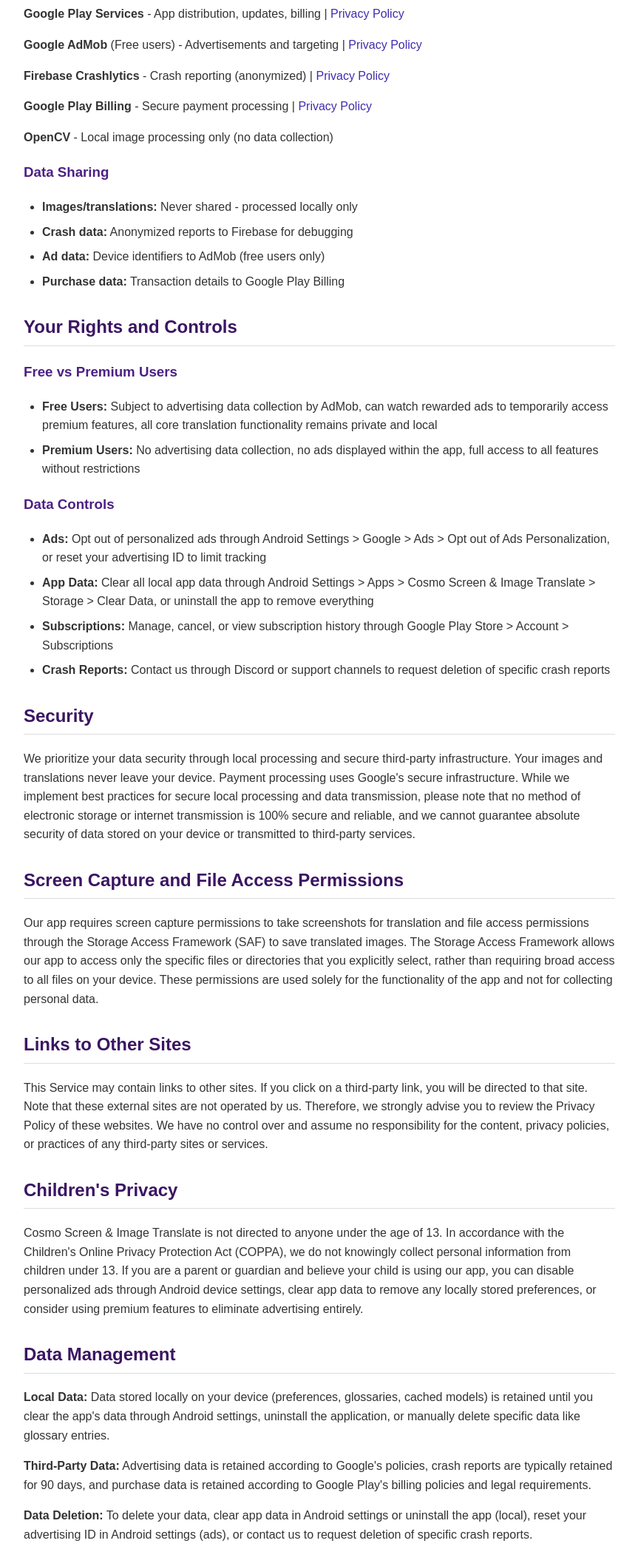
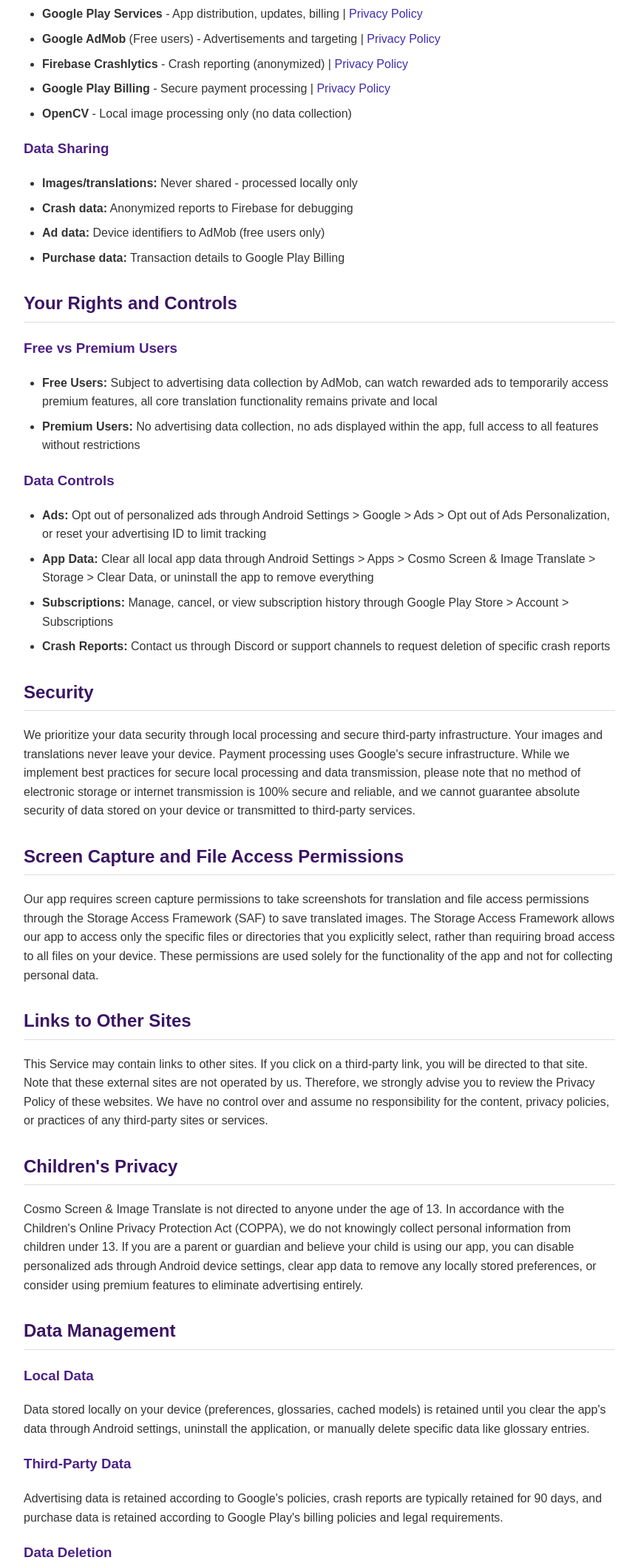
Before and after one commit to cosmomime/Screen-Image-Translate-Privacy-Policy, a plain HTML site: page Privacy Policy.html in a window 1280 px wide. Shown: the part 4020-6137 px from the top of the page at 74% size, without its empty margins (208-1071 px from the left). Drawn offline with Linux system fonts and the light colour scheme.

Commit message:
Update Privacy Policy.html

```diff
--- a/Privacy Policy.html
+++ b/Privacy Policy.html
@@ -194,11 +194,13 @@
     <p>All image processing and translation occurs locally on your device. No images or translations are transmitted to external servers. In future updates, we may offer optional online translation services that will be clearly marked and require explicit consent.</p>
 
     <h2>Third-Party Services</h2>
-    <p><strong>Google Play Services</strong> - App distribution, updates, billing | <a href="https://www.google.com/policies/privacy/">Privacy Policy</a></p>
-    <p><strong>Google AdMob</strong> (Free users) - Advertisements and targeting | <a href="https://support.google.com/admob/answer/6128543">Privacy Policy</a></p>
-    <p><strong>Firebase Crashlytics</strong> - Crash reporting (anonymized) | <a href="https://firebase.google.com/support/privacy">Privacy Policy</a></p>
-    <p><strong>Google Play Billing</strong> - Secure payment processing | <a href="https://payments.google.com/payments/apis-secure/get_legal_document?ldo=0&ldt=privacynotice">Privacy Policy</a></p>
-    <p><strong>OpenCV</strong> - Local image processing only (no data collection)</p>
+    <ul>
+        <li><strong>Google Play Services</strong> - App distribution, updates, billing | <a href="https://www.google.com/policies/privacy/">Privacy Policy</a></li>
+        <li><strong>Google AdMob</strong> (Free users) - Advertisements and targeting | <a href="https://support.google.com/admob/answer/6128543">Privacy Policy</a></li>
+        <li><strong>Firebase Crashlytics</strong> - Crash reporting (anonymized) | <a href="https://firebase.google.com/support/privacy">Privacy Policy</a></li>
+        <li><strong>Google Play Billing</strong> - Secure payment processing | <a href="https://payments.google.com/payments/apis-secure/get_legal_document?ldo=0&ldt=privacynotice">Privacy Policy</a></li>
+        <li><strong>OpenCV</strong> - Local image processing only (no data collection)</li>
+    </ul>
 
     <h3>Data Sharing</h3>
     <ul>
@@ -237,9 +239,15 @@
     <p>Cosmo Screen & Image Translate is not directed to anyone under the age of 13. In accordance with the Children's Online Privacy Protection Act (COPPA), we do not knowingly collect personal information from children under 13. If you are a parent or guardian and believe your child is using our app, you can disable personalized ads through Android device settings, clear app data to remove any locally stored preferences, or consider using premium features to eliminate advertising entirely.</p>
 
     <h2>Data Management</h2>
-    <p><strong>Local Data:</strong> Data stored locally on your device (preferences, glossaries, cached models) is retained until you clear the app's data through Android settings, uninstall the application, or manually delete specific data like glossary entries.</p>
-    <p><strong>Third-Party Data:</strong> Advertising data is retained according to Google's policies, crash reports are typically retained for 90 days, and purchase data is retained according to Google Play's billing policies and legal requirements.</p>
-    <p><strong>Data Deletion:</strong> To delete your data, clear app data in Android settings or uninstall the app (local), reset your advertising ID in Android settings (ads), or contact us to request deletion of specific crash reports.</p>
+
+    <h3>Local Data</h3>
+    <p>Data stored locally on your device (preferences, glossaries, cached models) is retained until you clear the app's data through Android settings, uninstall the application, or manually delete specific data like glossary entries.</p>
+
+    <h3>Third-Party Data</h3>
+    <p>Advertising data is retained according to Google's policies, crash reports are typically retained for 90 days, and purchase data is retained according to Google Play's billing policies and legal requirements.</p>
+
+    <h3>Data Deletion</h3>
+    <p>To delete your data, clear app data in Android settings or uninstall the app (local), reset your advertising ID in Android settings (ads), or contact us to request deletion of specific crash reports.</p>
 
     <h2>User Responsibility for Translated Content</h2>
     <p>Users are solely responsible for ensuring they have proper rights and permissions before distributing or sharing translated images, particularly for copyrighted material such as comics, manga, or other protected content. This app is a translation tool only - users must comply with all applicable copyright laws and intellectual property rights. We are not responsible for any copyright infringement or legal issues arising from user-generated translations or distribution of translated content.</p>
```
